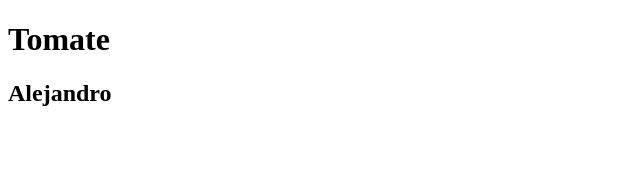
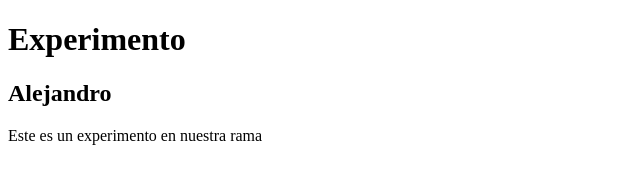
Before and after one commit to ARB89/curso, a plain HTML site: page index.html in a window 1280 px wide. Shown: the whole page, without its empty margins (0-640 px from the left). Drawn offline with Linux system fonts and the light colour scheme.

Commit message:
Agregando texto experimento

```diff
--- a/index.html
+++ b/index.html
@@ -6,10 +6,13 @@
     </head>
     <body>
         <header>
-            <h1>Tomate</h1>
+            <h1>Experimento</h1>
         </header>
        <div class="container">
            <h2>Alejandro</h2>
        </div>
+       <footer>
+           <p>Este es un experimento en nuestra rama</p>
+       </footer>
     </body>
 </html>
```
